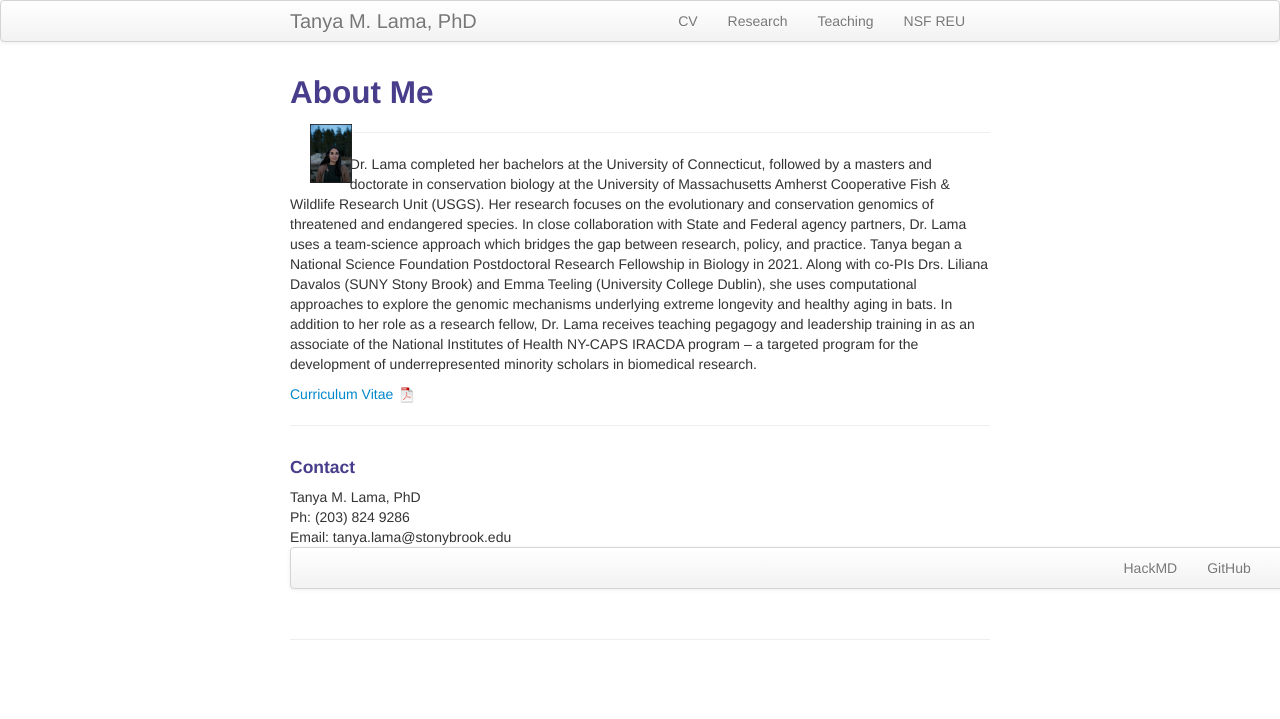
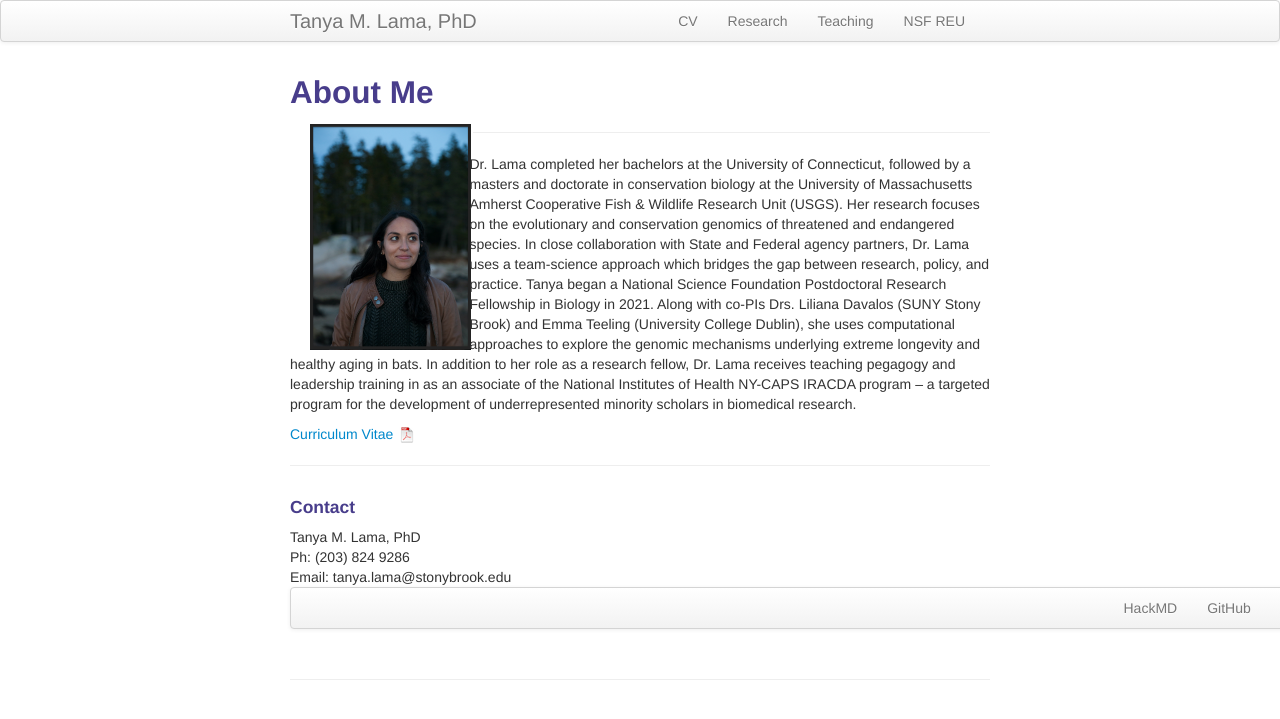
Before and after one commit to tanyalama/tanyalama.github.io, a Jekyll site: the page built from index.md, in a window 1280 px wide. Shown: the top 719 px of the page. Built offline with Jekyll 4.4.1, drawn with Linux system fonts in a browser that asks for light colours.

Commit message:
Update index.md

```diff
--- a/index.md
+++ b/index.md
@@ -6,11 +6,12 @@ keywords: conservation, genomics, wildlife, bats, lynx, ecology
 ---
 About Me
 ---
-<div class="span1">
-        <a href="../assets/headshot.jpg">
-        <img src="../assets/headshot.jpg"
-        title="Tanya M. Lama, PhD" alt="Tanya Lama"/></a>
+<div class="span3">
+<a href="../assets/headshot.jpg">
+<img src="../assets/headshot.jpg"
+title="Tanya M. Lama, PhD" alt="Tanya Lama"/></a>
 </div>
+
 
 ---
 Dr. Lama completed her bachelors at the University of Connecticut, followed by a masters and doctorate in conservation biology at the University of Massachusetts Amherst Cooperative Fish & Wildlife Research Unit (USGS). Her research focuses on the evolutionary and conservation genomics of threatened and endangered species. In close collaboration with State and Federal agency partners, Dr. Lama uses a team-science approach which bridges the gap between research, policy, and practice. Tanya began a National Science Foundation Postdoctoral Research Fellowship in Biology in 2021. Along with co-PIs Drs. Liliana Davalos (SUNY Stony Brook) and Emma Teeling (University College Dublin), she uses computational approaches to explore the genomic mechanisms underlying extreme longevity and healthy aging in bats. In addition to her role as a research fellow, Dr. Lama receives teaching pegagogy and leadership training in as an associate of the National Institutes of Health NY-CAPS IRACDA program -- a targeted program for the development of underrepresented minority scholars in biomedical research.
```
